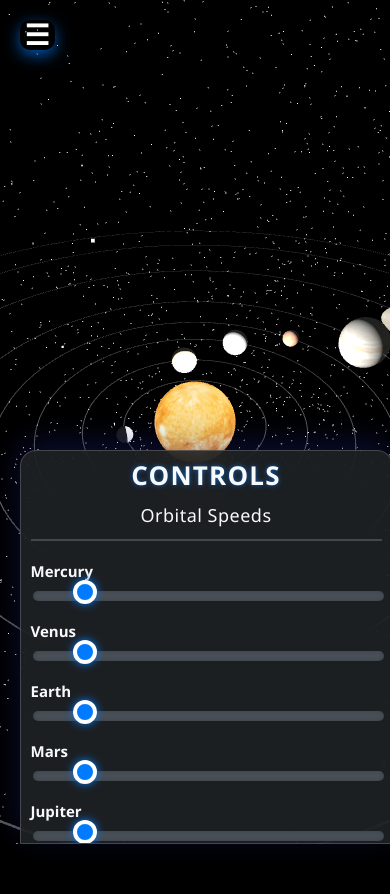
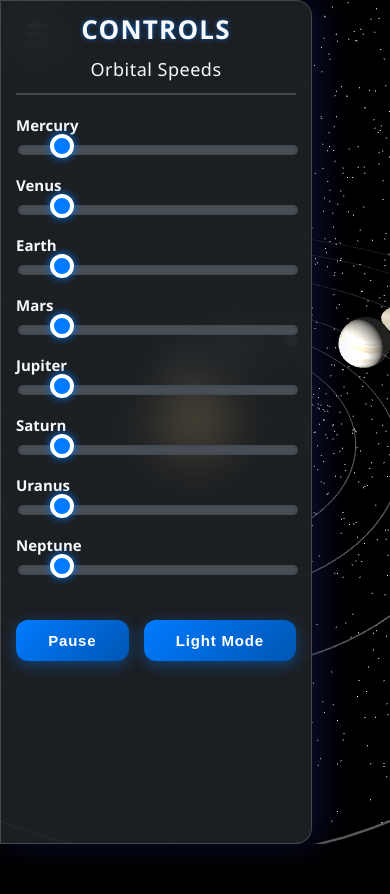
Before and after one commit to ikrishanaa/three.js-solar-system, a plain HTML site: page index.html in a window 390 px wide. Drawn offline with nearby package versions, Linux system fonts and the light colour scheme; animation ran at ten frames a second.

Commit message:
Update: Improved index.html layout and functionality

```diff
--- a/index.html
+++ b/index.html
@@ -49,15 +49,15 @@
         @media (max-width: 600px) {
             #controls-container {
                 position: fixed;
-                top: auto;
+                top: 0;
                 bottom: 0;
-                left: 5%;
-                width: 90%;
-                max-height: 45vh;
-                border-radius: 16px 16px 0 0;
-                padding: 6px 10px;
+                left: 0;
+                width: 280px;
+                max-height: 100vh;
+                border-radius: 0 16px 16px 0;
+                padding: 10px 15px;
                 overflow-y: auto;
-                box-shadow: 0 -8px 32px 0 rgba(31, 38, 135, 0.37);
+                box-shadow: 8px 0 32px 0 rgba(31, 38, 135, 0.37);
                 backdrop-filter: blur(20px);
                 -webkit-backdrop-filter: blur(20px);
                 font-size: 14px;
@@ -70,7 +70,7 @@
             }
 
             #controls-container.hidden {
-                transform: translateY(100%);
+                transform: translateX(-100%);
                 opacity: 0;
                 pointer-events: none;
             }
@@ -78,7 +78,7 @@
             #hamburger-button {
                 position: fixed;
                 top: 10px;
-                left: 10px;
+                left: 290px;
                 width: 32px;
                 height: 32px;
                 font-size: 22px;
```
